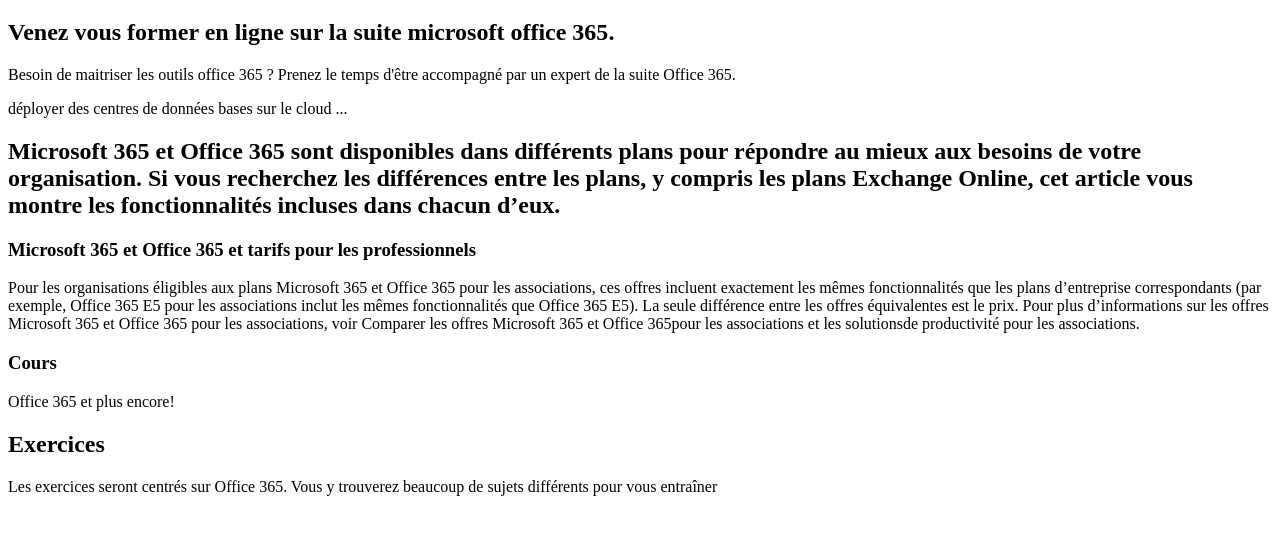
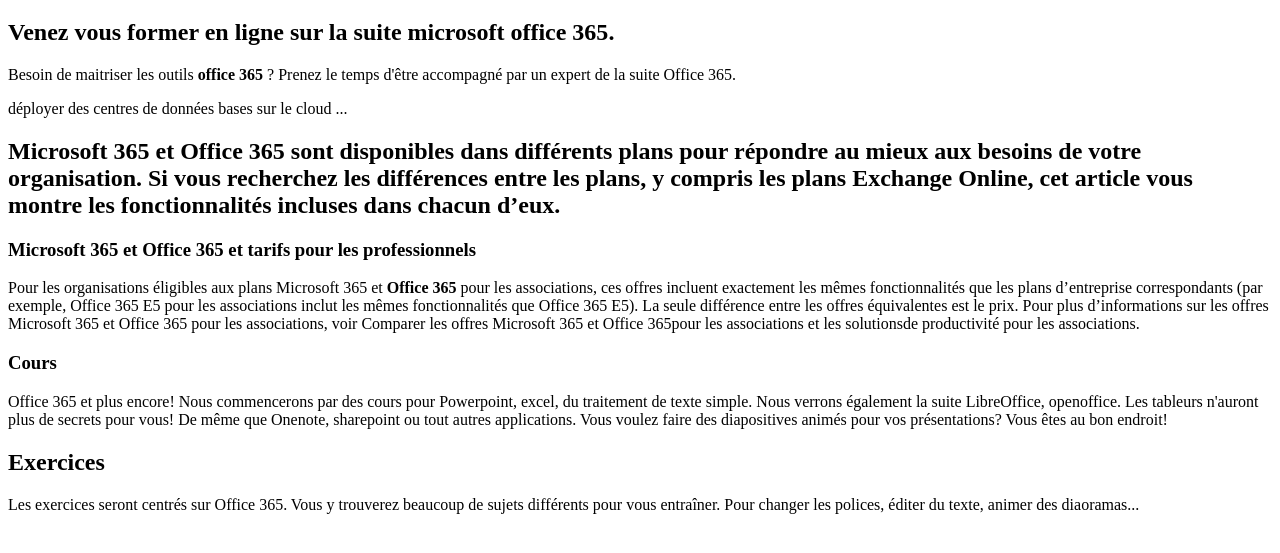
Before and after one commit to Carine-ecole/partiel, a plain HTML site: page index.html in a window 1280 px wide. Shown: the part 61-614 px from the top of the page. Drawn offline with Linux system fonts and the light colour scheme.

Commit message:
Add files via upload

```diff
--- a/index.html
+++ b/index.html
@@ -14,18 +14,20 @@
 
     <h1><strong>Formation</strong> office 365 </h1>
     <h2>Venez vous former en ligne sur la suite microsoft <strong>office 365</strong>. </h2>
-    <p>Besoin de maitriser les outils office 365 ? Prenez le temps d'être accompagné par un expert de la suite Office
+    <p>Besoin de maitriser les outils <strong>office 365</strong> ? Prenez le temps d'être accompagné par un expert de la suite Office
         365.</p>
     <p>
         déployer des centres de données bases sur le cloud ...
     </p>
     <h2>Microsoft 365 et Office 365 sont disponibles dans différents plans pour répondre au mieux aux besoins de votre organisation. Si vous recherchez les différences entre les plans, y compris les plans Exchange Online, cet article vous montre les fonctionnalités incluses dans chacun d’eux.</h2>
     <h3>Microsoft 365 et Office 365 et <strong>tarifs</strong> pour les professionnels</h3>
-    <p>Pour les organisations éligibles aux plans Microsoft 365 et Office 365 pour les associations, ces offres incluent exactement les mêmes fonctionnalités que les plans d’entreprise correspondants (par exemple, Office 365 E5 pour les associations inclut les mêmes fonctionnalités que Office 365 E5). La seule différence entre les offres équivalentes est le prix. Pour plus d’informations sur les offres Microsoft 365 et Office 365 pour les associations, voir Comparer les offres Microsoft 365 et Office 365pour les associations et les solutionsde productivité pour les associations.</p>
+    <p>Pour les organisations éligibles aux plans Microsoft 365 et <strong>Office 365 </strong>pour les associations, ces offres incluent exactement les mêmes fonctionnalités que les plans d’entreprise correspondants (par exemple, Office 365 E5 pour les associations inclut les mêmes fonctionnalités que Office 365 E5). La seule différence entre les offres équivalentes est le prix. Pour plus d’informations sur les offres Microsoft 365 et Office 365 pour les associations, voir Comparer les offres Microsoft 365 et Office 365pour les associations et les solutionsde productivité pour les associations.</p>
     <h3><strong>Cours</strong></h3>
-    <p>Office 365 et plus encore! </p>
+    <p>Office 365 et plus encore! Nous commencerons par des cours pour Powerpoint, excel, du traitement de texte simple. Nous verrons également la suite LibreOffice, openoffice.
+		Les tableurs n'auront plus de secrets pour vous! De même que Onenote, sharepoint ou tout autres applications. Vous voulez faire des diapositives animés pour vos présentations? Vous êtes au bon endroit!
+	</p>
     <h2><strong>Exercices</strong></h2>
-    <p>Les exercices seront centrés sur Office 365. Vous y trouverez beaucoup de sujets différents pour vous entraîner</p>
+    <p>Les exercices seront centrés sur Office 365. Vous y trouverez beaucoup de sujets différents pour vous entraîner. Pour changer les polices, éditer du texte, animer des diaoramas...</p>
 </body>
 
 </html>
```
